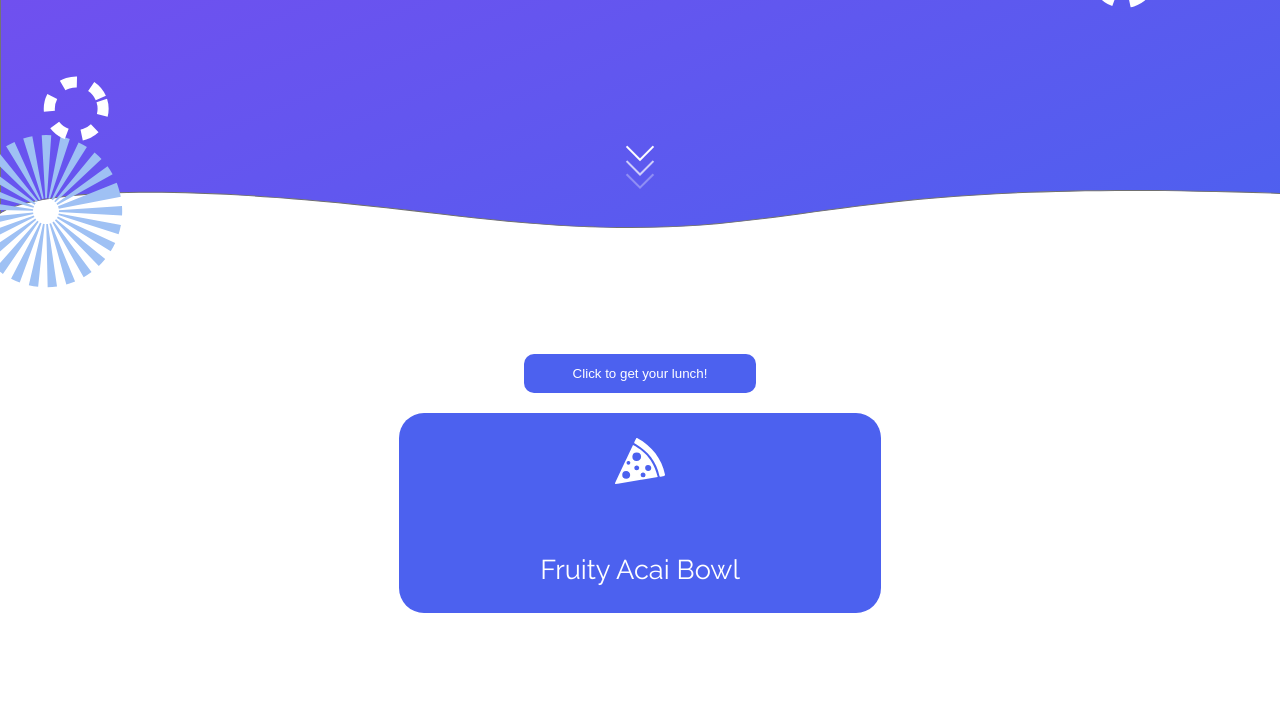
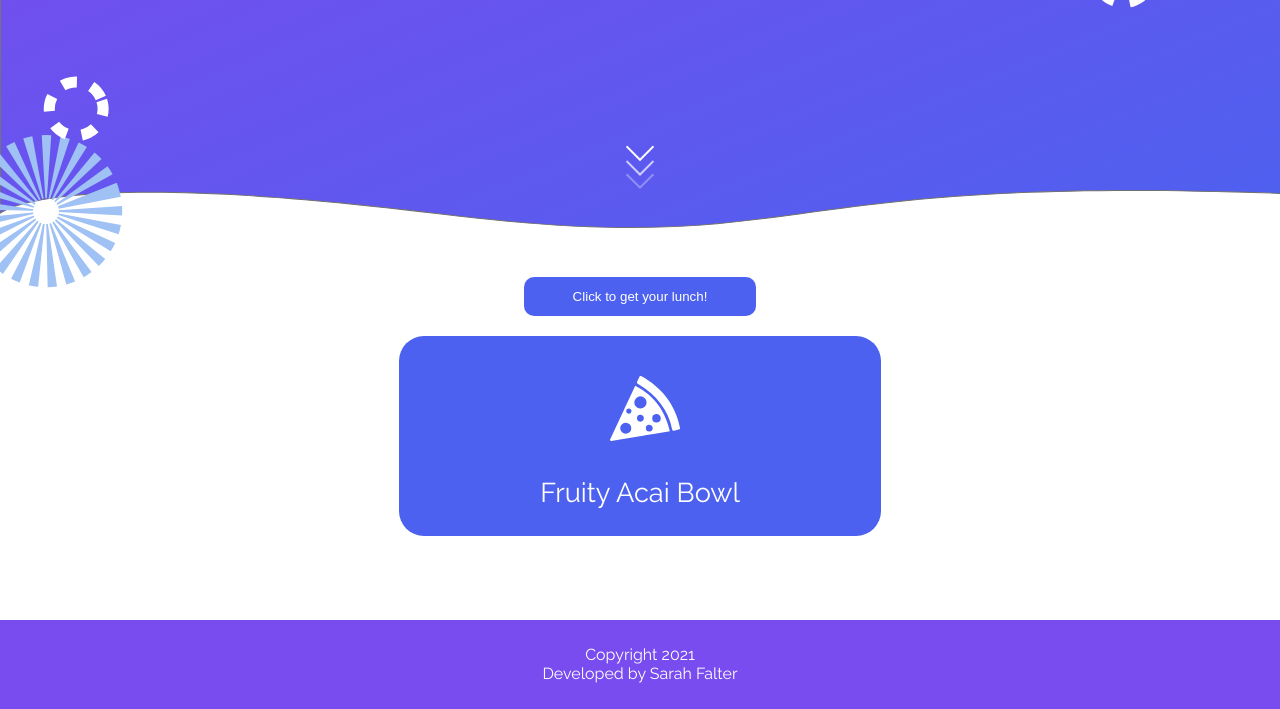
Before and after one commit to sarahfalter/p3-falter-sarah, a website built with webpack: page index.html in a window 1280 px wide. Shown: the part 372-1081 px from the top of the page. Built offline with nearby package versions, Linux system fonts and the light colour scheme.

Commit message:
Add final touches

```diff
--- a/style.css
+++ b/style.css
@@ -98,6 +98,12 @@ button#clickme {
     background: #4C61EF;
     border-radius: 10px;
     margin-top: 5%;
+    cursor: pointer;
+}
+
+button#clickme:hover {
+    background: #784CEF;
+    transition: .4s ease;
 }
 #content {
     height: 200px;
@@ -113,12 +119,20 @@ button#clickme {
 
 img#food-img {
     position: absolute;
-    left: 0;
+    left: 10px;
     right: 0;
     margin-left: auto;
     margin-right: auto;
     width: 50px;
-    margin-top: -195px;
+    margin-top: -180px;
+}
+
+footer {
+    background: #784cef;
+    color: white;
+    text-align: center;
+    padding: 2% 0;
+    margin-top: 2%;
 }
 
 
@@ -151,6 +165,10 @@ img#food-img {
     .mob-graphic {
         width: 75%;
         top: -10%;
+    }
+
+    #content {
+        width: 75%;
     }
 }
 
@@ -226,7 +244,7 @@ img#food-img {
     }
 
     main {
-        margin-top: 15%;
+        margin-top: 9%;
     }
 
 }
@@ -259,6 +277,10 @@ img#food-img {
 
     #content {
         font-size: 1.7rem;
+    }
+
+    img#food-img {
+        width: 70px;
     }
 }
 
```
